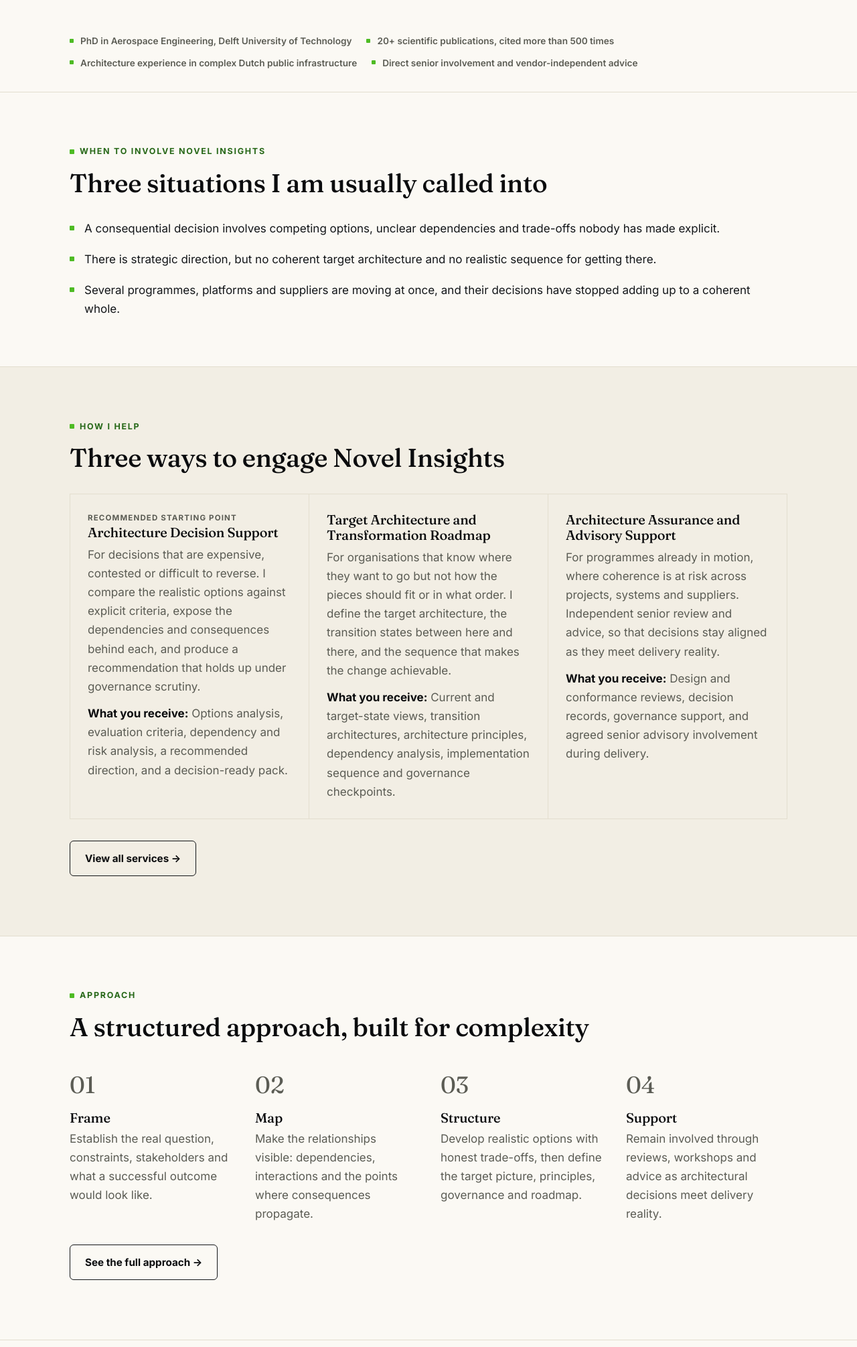
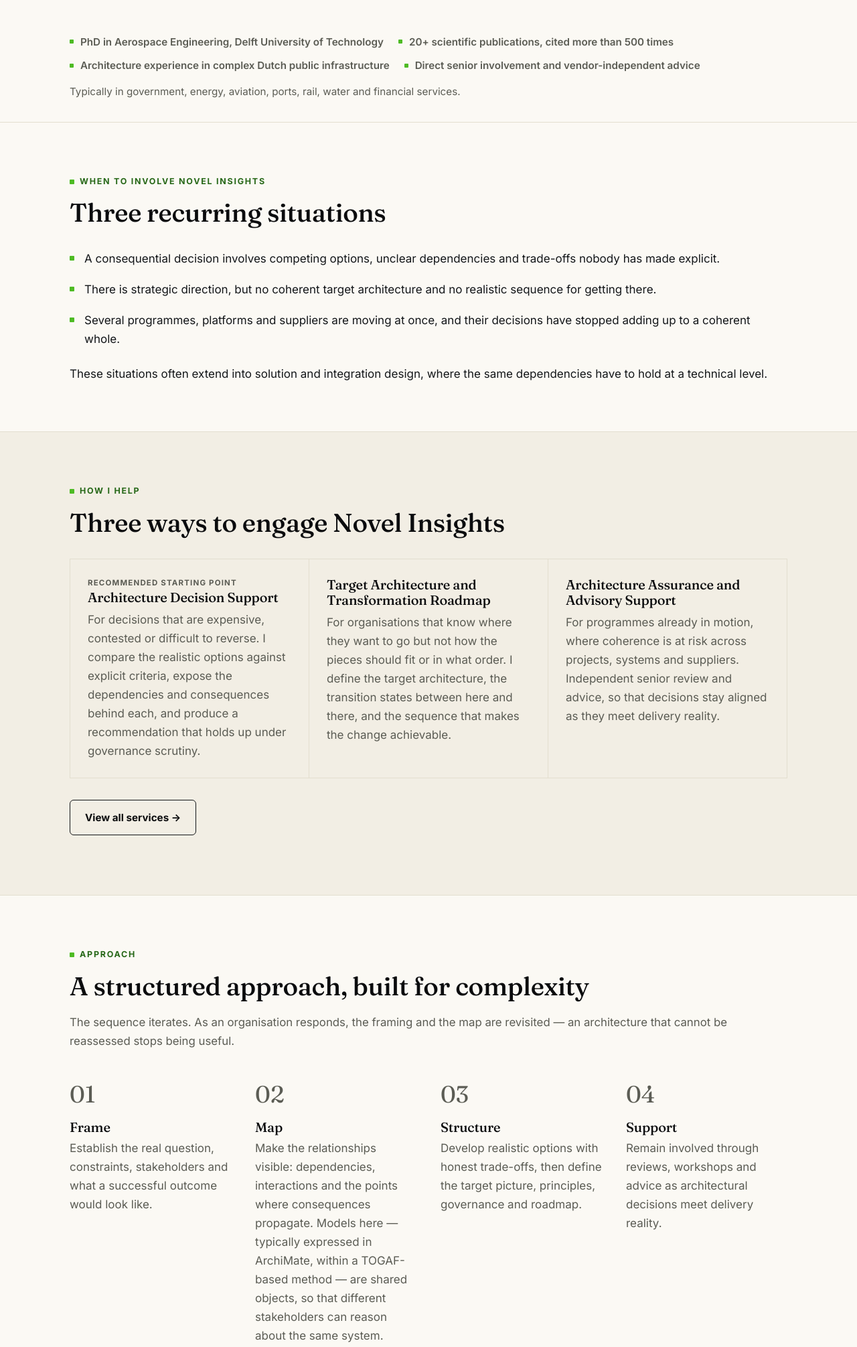
Before and after one commit to novelinsights/novelinsights.com, a plain HTML site: page index.html in a window 1280 px wide. Shown: the part 740-2751 px from the top of the page at 67% size. Drawn offline with Linux system fonts and the light colour scheme; a web font is replaced by a local one.

Commit message:
Homepage refinements and Insights nav restoration
Homepage (index.html, styles.css):
- Fix stale meta description/title still referencing a retired heading
- Name the infrastructure sectors served, beneath the proof band
- Bump proof band font size one step (verified WCAG AA contrast holds)
- Rename situations heading; add a line signalling technical depth
- Remove duplicated "What you receive" lines from engagement cards
  (full detail remains on services.html)
- Add iterative-process deck to the Approach section; extend the Map
  step with ArchiMate/TOGAF mention; drop dead link to services.html#how-i-work
- Rewrite founder teaser in first person to match page voice

Navigation (all pages):
- Add Insights back into primary nav: Home · Services · Insights ·
  Founder Story · Contact, ahead of the first article's publication

```diff
--- a/index.html
+++ b/index.html
@@ -3,13 +3,13 @@
 <head>
   <meta charset="utf-8">
   <meta name="viewport" content="width=device-width, initial-scale=1">
-  <title>Novel Insights | Making Technology Meaningful</title>
-  <meta name="description" content="Novel Insights is an independent architecture practice for public-sector, infrastructure and regulated organisations, led by Dr Soufiane Bouarfa. Making complex organisations intelligible.">
+  <title>Novel Insights | Independent Architecture Practice</title>
+  <meta name="description" content="Independent architecture practice helping public-sector, infrastructure and regulated organisations make defensible decisions and carry them through into coherent change.">
 
   <link rel="canonical" href="https://www.novelinsights.com/">
 
-  <meta property="og:title" content="Novel Insights | Making Technology Meaningful">
-  <meta property="og:description" content="Novel Insights is an independent architecture practice for public-sector, infrastructure and regulated organisations, led by Dr Soufiane Bouarfa. Making complex organisations intelligible.">
+  <meta property="og:title" content="Novel Insights | Independent Architecture Practice">
+  <meta property="og:description" content="Independent architecture practice helping public-sector, infrastructure and regulated organisations make defensible decisions and carry them through into coherent change.">
   <meta property="og:type" content="website">
   <meta property="og:url" content="https://www.novelinsights.com/">
   <meta property="og:image" content="https://www.novelinsights.com/assets/og.png">
@@ -83,6 +83,7 @@
     <nav id="primary-nav" class="nav" aria-label="Primary">
       <a href="index.html" aria-current="page">Home</a>
       <a href="services.html">Services</a>
+      <a href="insights.html">Insights</a>
       <a href="founder-story.html">Founder Story</a>
       <a href="contact.html">Contact</a>
     </nav>
@@ -116,13 +117,15 @@
       <li class="pill">Architecture experience in complex Dutch public infrastructure</li>
       <li class="pill">Direct senior involvement and vendor-independent advice</li>
     </ul>
+    <p class="proof-note">Typically in government, energy, aviation, ports, rail, water and
+      financial services.</p>
   </div>
 </section>
 
 <section class="section">
   <div class="container reveal">
     <p class="kicker">When to involve Novel Insights</p>
-    <h2>Three situations I am usually called into</h2>
+    <h2>Three recurring situations</h2>
 
     <ul class="situation-list">
       <li>A consequential decision involves competing options, unclear dependencies and
@@ -132,6 +135,8 @@
       <li>Several programmes, platforms and suppliers are moving at once, and their decisions
         have stopped adding up to a coherent whole.</li>
     </ul>
+    <p class="situation-note">These situations often extend into solution and integration
+      design, where the same dependencies have to hold at a technical level.</p>
   </div>
 </section>
 
@@ -148,31 +153,18 @@
           realistic options against explicit criteria, expose the dependencies and
           consequences behind each, and produce a recommendation that holds up under
           governance scrutiny.</p>
-        <p>
-          <strong>What you receive:</strong> Options analysis, evaluation criteria, dependency
-          and risk analysis, a recommended direction, and a decision-ready pack.
-        </p>
       </div>
       <div class="card">
         <h3>Target Architecture and Transformation Roadmap</h3>
         <p>For organisations that know where they want to go but not how the pieces should
           fit or in what order. I define the target architecture, the transition states
           between here and there, and the sequence that makes the change achievable.</p>
-        <p>
-          <strong>What you receive:</strong> Current and target-state views, transition
-          architectures, architecture principles, dependency analysis, implementation
-          sequence and governance checkpoints.
-        </p>
       </div>
       <div class="card">
         <h3>Architecture Assurance and Advisory Support</h3>
         <p>For programmes already in motion, where coherence is at risk across projects,
           systems and suppliers. Independent senior review and advice, so that decisions stay
           aligned as they meet delivery reality.</p>
-        <p>
-          <strong>What you receive:</strong> Design and conformance reviews, decision records,
-          governance support, and agreed senior advisory involvement during delivery.
-        </p>
       </div>
     </div>
 
@@ -186,6 +178,8 @@
   <div class="container reveal">
     <p class="kicker">Approach</p>
     <h2>A structured approach, built for complexity</h2>
+    <p class="subtle">The sequence iterates. As an organisation responds, the framing and the
+      map are revisited — an architecture that cannot be reassessed stops being useful.</p>
 
     <div class="steps">
       <div class="step">
@@ -198,7 +192,9 @@
         <p class="num" aria-hidden="true">02</p>
         <h3>Map</h3>
         <p>Make the relationships visible: dependencies, interactions and the points where
-          consequences propagate.</p>
+          consequences propagate. Models here — typically expressed in ArchiMate, within a
+          TOGAF-based method — are shared objects, so that different stakeholders can reason
+          about the same system.</p>
       </div>
       <div class="step">
         <p class="num" aria-hidden="true">03</p>
@@ -213,10 +209,6 @@
           meet delivery reality.</p>
       </div>
     </div>
-
-    <p class="section-cta">
-      <a class="btn ghost" href="services.html#how-i-work">See the full approach →</a>
-    </p>
   </div>
 </section>
 
@@ -263,9 +255,8 @@
       <p class="kicker">From the founder</p>
       <h2>Dr. Soufiane Bouarfa</h2>
       <p>
-        Novel Insights was founded by Dr. Soufiane Bouarfa, an enterprise architect whose
-        doctoral research at TU Delft examined how complex sociotechnical systems —
-        specifically air transportation — remain safe and resilient under uncertainty. He
+        My doctoral research at TU Delft examined how complex sociotechnical systems —
+        specifically air transportation — remain safe and resilient under uncertainty. I
         found the same patterns inside large organisations: failures rarely come from one
         broken component, but from many locally sensible decisions that stop adding up to a
         coherent whole.
--- a/styles.css
+++ b/styles.css
@@ -218,7 +218,7 @@
 
 .pillrow{display:flex;flex-wrap:wrap;gap:10px 22px;list-style:none;margin:0;padding:0}
 .pillrow .pill{
-  font-size:.85rem;
+  font-size:.95rem;
   font-weight:600;
   color:var(--muted);
   padding-left:16px;
@@ -226,11 +226,12 @@
 }
 .pillrow .pill::before{
   content:"";
-  position:absolute;left:0;top:.55em;
+  position:absolute;left:0;top:.6em;
   width:6px;height:6px;
   background:var(--green);
   border-radius:1px;
 }
+.proof-note{margin:14px 0 0;color:var(--muted);font-size:.95rem}
 
 /* ---------- Sections ---------- */
 .section{padding:72px 0}
@@ -303,6 +304,7 @@
 #deliverables .grid{grid-template-columns:repeat(auto-fit,minmax(300px,1fr))}
 
 /* ---------- Situation list (homepage "when to involve") ---------- */
+.situation-note{margin:24px 0 0;color:var(--ink)}
 .situation-list{list-style:none;margin:32px 0 0;padding:0;display:grid;gap:18px}
 .situation-list li{position:relative;padding-left:22px;color:var(--ink)}
 .situation-list li::before{
```
Also changed, not shown: 404.html (+1 -0 lines), about.html (+1 -0 lines), accessibility.html (+1 -0 lines), contact.html (+1 -0 lines), founder-story.html (+1 -0 lines), insights.html (+1 -0 lines), privacy.html (+1 -0 lines), services.html (+1 -0 lines).
